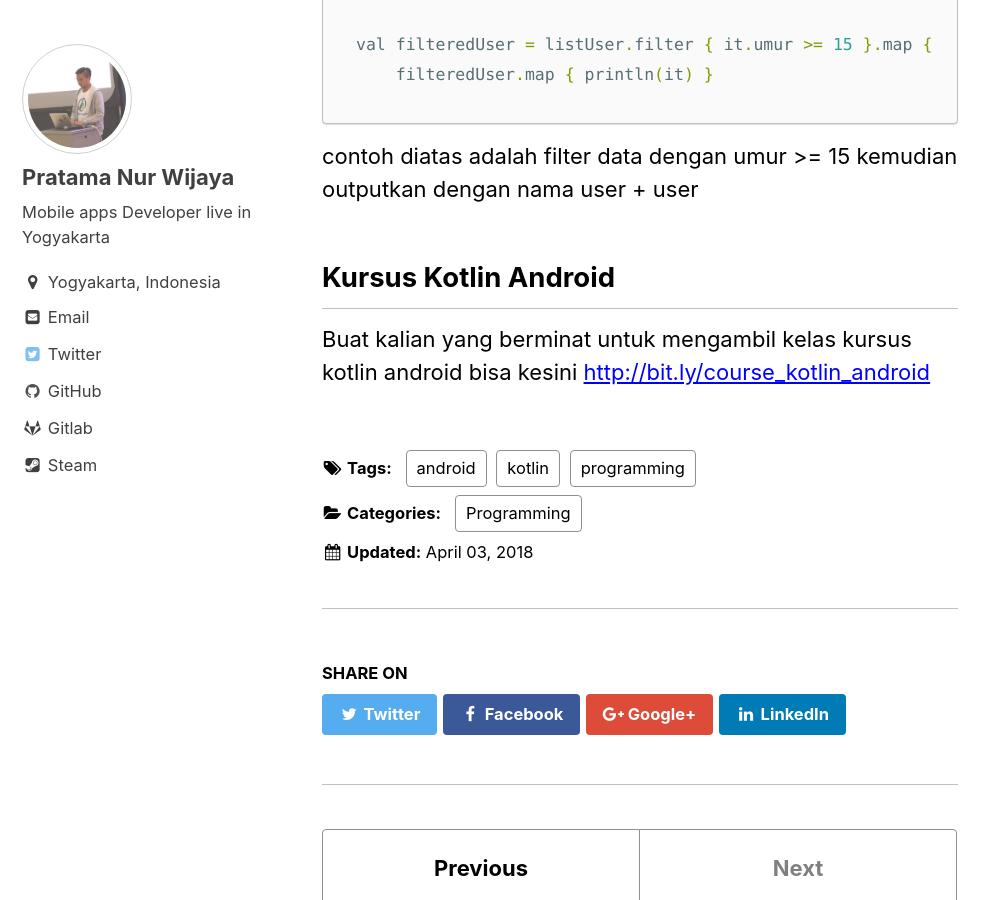
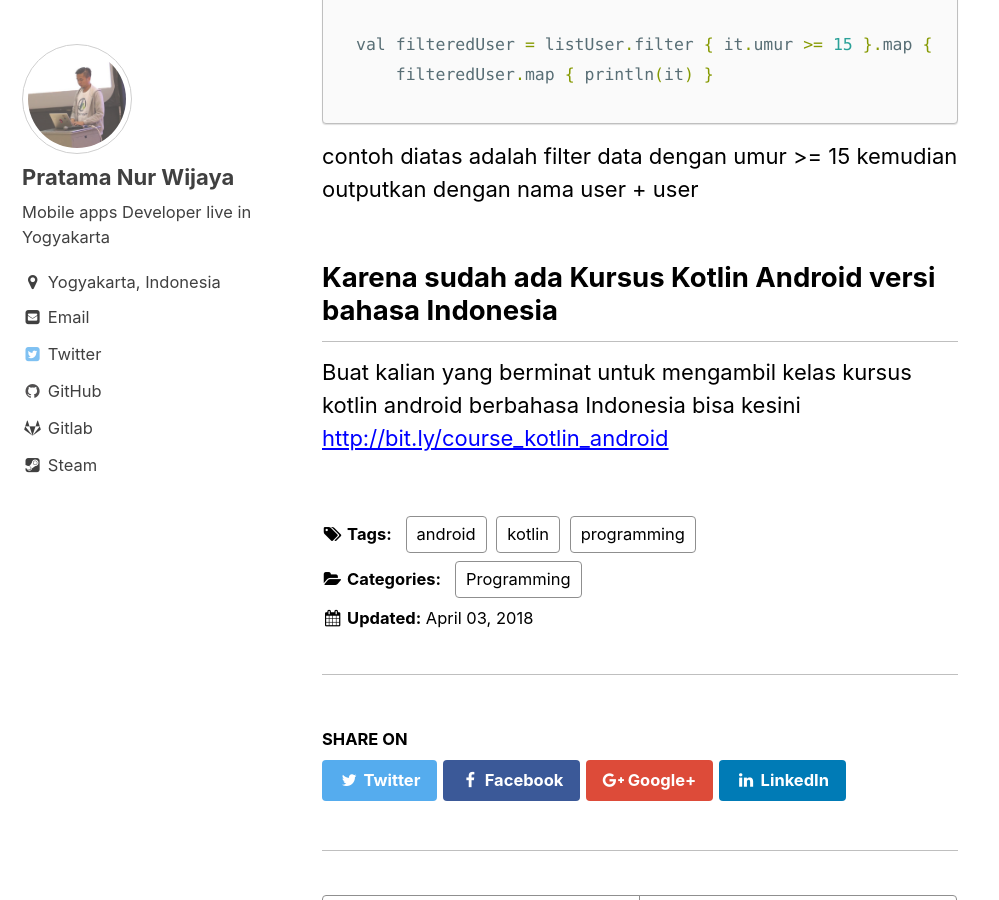
Before and after one commit to pratamawijaya/pratamasite, a Jekyll site: the page built from _posts/2018-03-04-alasan-kenapa-menggunakan-kotlin.md, in a window 1280 px wide and 900 px high, scrolled down 8513 px. Shown: the whole window, without its empty margins (0-999 px from the left). Built offline with Jekyll 4.4.1, drawn with Linux system fonts in a browser that asks for light colours; comment, search, counter and statistics services are not loaded.

Commit message:
change text

```diff
--- a/_posts/2018-03-04-alasan-kenapa-menggunakan-kotlin.md
+++ b/_posts/2018-03-04-alasan-kenapa-menggunakan-kotlin.md
@@ -189,6 +189,6 @@ val filteredUser = listUser.filter { it.umur >= 15 }.map { "${it.name} user" }
 
 contoh diatas adalah filter data dengan umur >= 15 kemudian outputkan dengan nama user + user
 
-## Kursus Kotlin Android
+## Karena sudah ada Kursus Kotlin Android versi bahasa Indonesia
 
-Buat kalian yang berminat untuk mengambil kelas kursus kotlin android bisa kesini [http://bit.ly/course_kotlin_android](http://bit.ly/course_kotlin_android)
+Buat kalian yang berminat untuk mengambil kelas kursus kotlin android berbahasa Indonesia bisa kesini [http://bit.ly/course_kotlin_android](http://bit.ly/course_kotlin_android)
```
